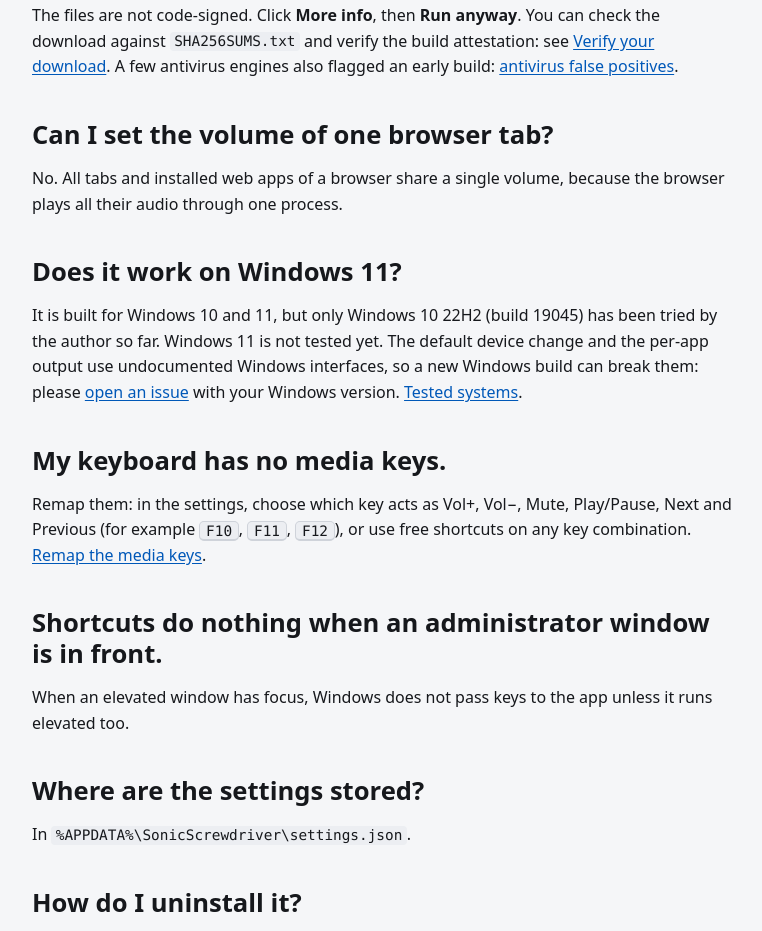
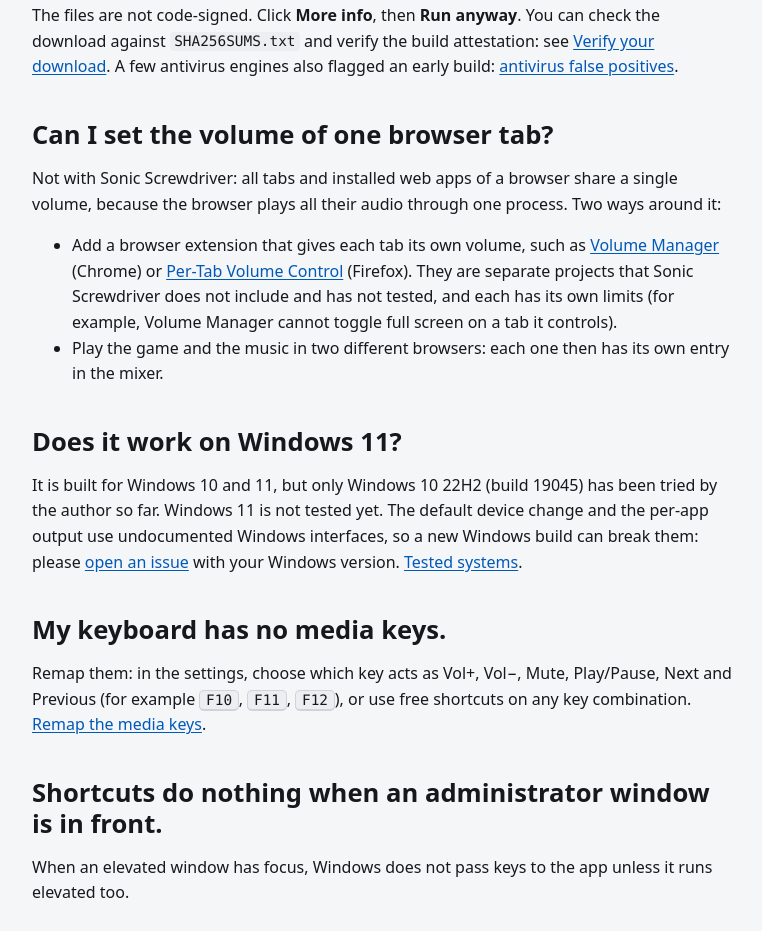
Before and after one commit to leroidubid/SonicScrewdriver, a plain HTML site: page site/faq.html in a window 1280 px wide. Shown: the part 822-1753 px from the top of the page, without its empty margins (256-1018 px from the left). Drawn offline with Linux system fonts and the light colour scheme.

Commit message:
Browsers: point to per-tab volume extensions and to the two-browsers workaround

```diff
--- a/site/faq.html
+++ b/site/faq.html
@@ -52,7 +52,12 @@
     <p>The files are not code-signed. Click <strong>More info</strong>, then <strong>Run anyway</strong>. You can check the download against <code>SHA256SUMS.txt</code> and verify the build attestation: see <a href="download.html#verify">Verify your download</a>. A few antivirus engines also flagged an early build: <a href="security.html#false-positives">antivirus false positives</a>.</p>
 
     <h2 id="browser-tabs">Can I set the volume of one browser tab?</h2>
-    <p>No. All tabs and installed web apps of a browser share a single volume, because the browser plays all their audio through one process.</p>
+    <!-- keep in sync with README -->
+    <p>Not with Sonic Screwdriver: all tabs and installed web apps of a browser share a single volume, because the browser plays all their audio through one process. Two ways around it:</p>
+    <ul>
+      <li>Add a browser extension that gives each tab its own volume, such as <a href="https://chromewebstore.google.com/detail/volume-manager/imhcgcnjkibjikdbdgnhclihigkooeaf">Volume Manager</a> (Chrome) or <a href="https://addons.mozilla.org/en-US/firefox/addon/per-tab-volume-control-xpi/">Per-Tab Volume Control</a> (Firefox). They are separate projects that Sonic Screwdriver does not include and has not tested, and each has its own limits (for example, Volume Manager cannot toggle full screen on a tab it controls).</li>
+      <li>Play the game and the music in two different browsers: each one then has its own entry in the mixer.</li>
+    </ul>
 
     <h2 id="windows-11">Does it work on Windows 11?</h2>
     <p>It is built for Windows 10 and 11, but only Windows 10 22H2 (build 19045) has been tried by the author so far. Windows 11 is not tested yet. The default device change and the per-app output use undocumented Windows interfaces, so a new Windows build can break them: please <a href="https://github.com/leroidubid/SonicScrewdriver/issues">open an issue</a> with your Windows version. <a href="games.html#tested-systems">Tested systems</a>.</p>
```
Also changed, not shown: site/features.html (+1 -1 lines), 1 other file.
